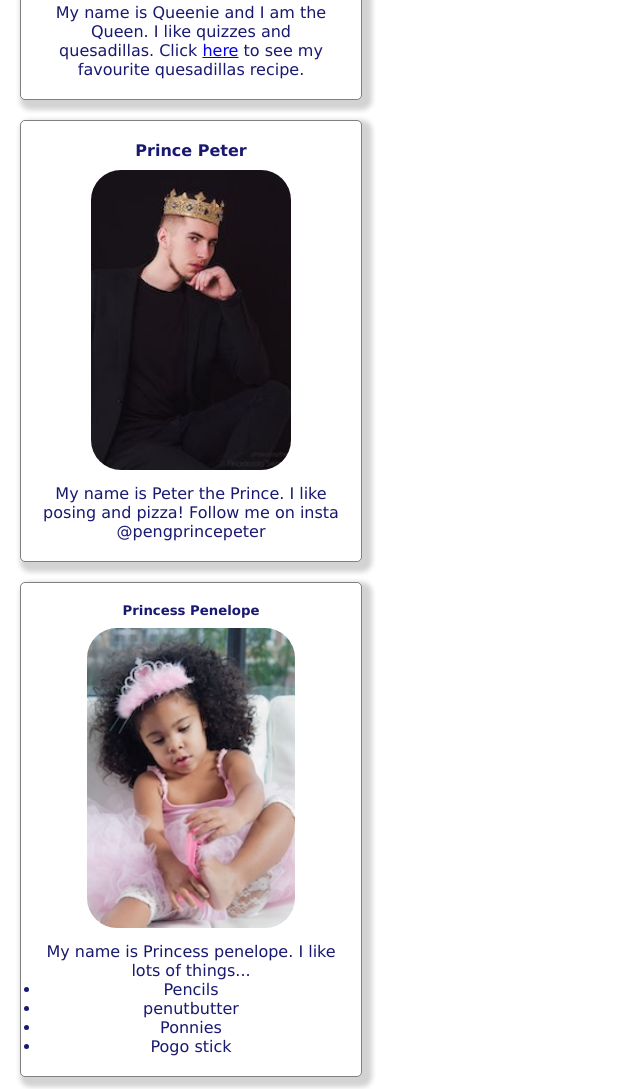
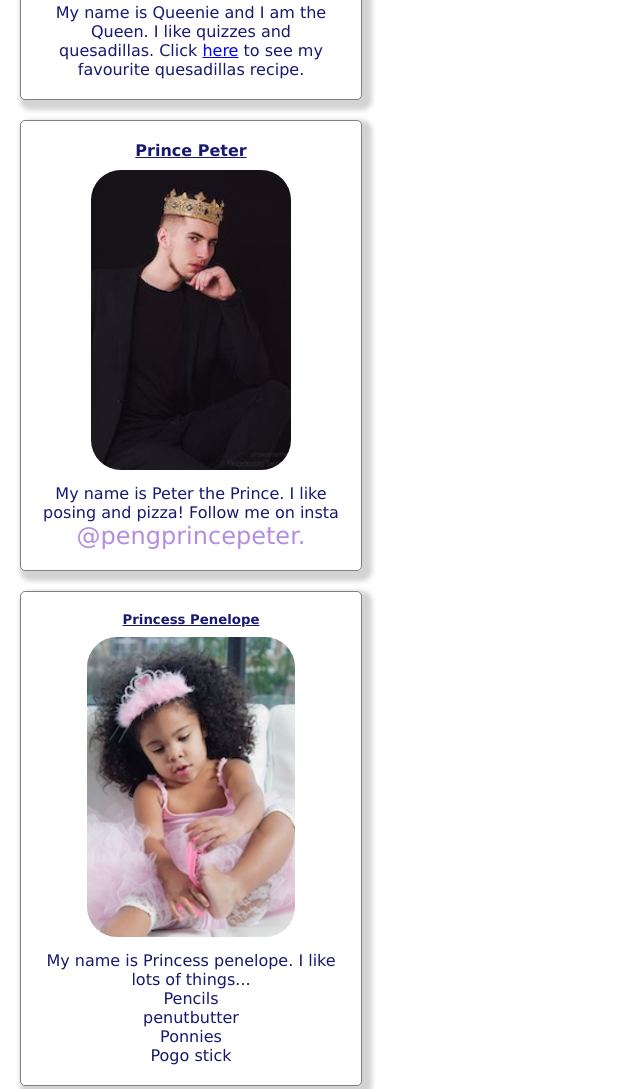
Before and after one commit to TristanPere/_nologyModule2Repo, a plain HTML site: page development/web-fundamentals/index.html in a window 1280 px wide. Shown: the part 1046-2135 px from the top of the page, without its empty margins (0-640 px from the left). Drawn offline with Linux system fonts and the light colour scheme.

Commit message:
Updating index.html and style.css after completion of CSS Card Class video

```diff
--- a/development/web-fundamentals/index.html
+++ b/development/web-fundamentals/index.html
@@ -56,7 +56,7 @@
         <img src="./Images/prince-peter.jpg" alt="Prince Peter" />
         <p>
           My name is Peter the Prince. I like posing and pizza! Follow me on insta
-          @pengprincepeter
+          <span>@pengprincepeter.</span>  <!-- span is a generic inline element that doesn't inherently represent anything but allows for styling selected chunk -->
         </p>
       </div>
 
@@ -64,7 +64,7 @@
         <h5>Princess Penelope</h5>
         <img src="./Images/princess-penelope.jpg" alt="Princess Penelope" />
         <p>My name is Princess penelope. I like lots of things...</p>
-        <ul>
+        <ul id="penelope-list">
           <li>Pencils</li>
           <!-- <li> Declares what is an item in the list-->
           <li>penutbutter</li>
--- a/development/web-fundamentals/styles.css
+++ b/development/web-fundamentals/styles.css
@@ -42,3 +42,18 @@ header h1{
     min-height: 300px;
     border-radius: 30px;
 }
+
+h2, h3, h4, h5, h6 {
+    text-decoration: underline;
+    font-size: 30;
+
+}
+
+#penelope-list{ /* # tells css to look for an id, here called penelope-list, in the html file*/
+    list-style-type: none;
+}
+
+span{
+    font-size: 1.5em; /* 1.5 times larger than parent code*/
+    color: #b48ce0; /* hexidecimal colour code */
+}
```
